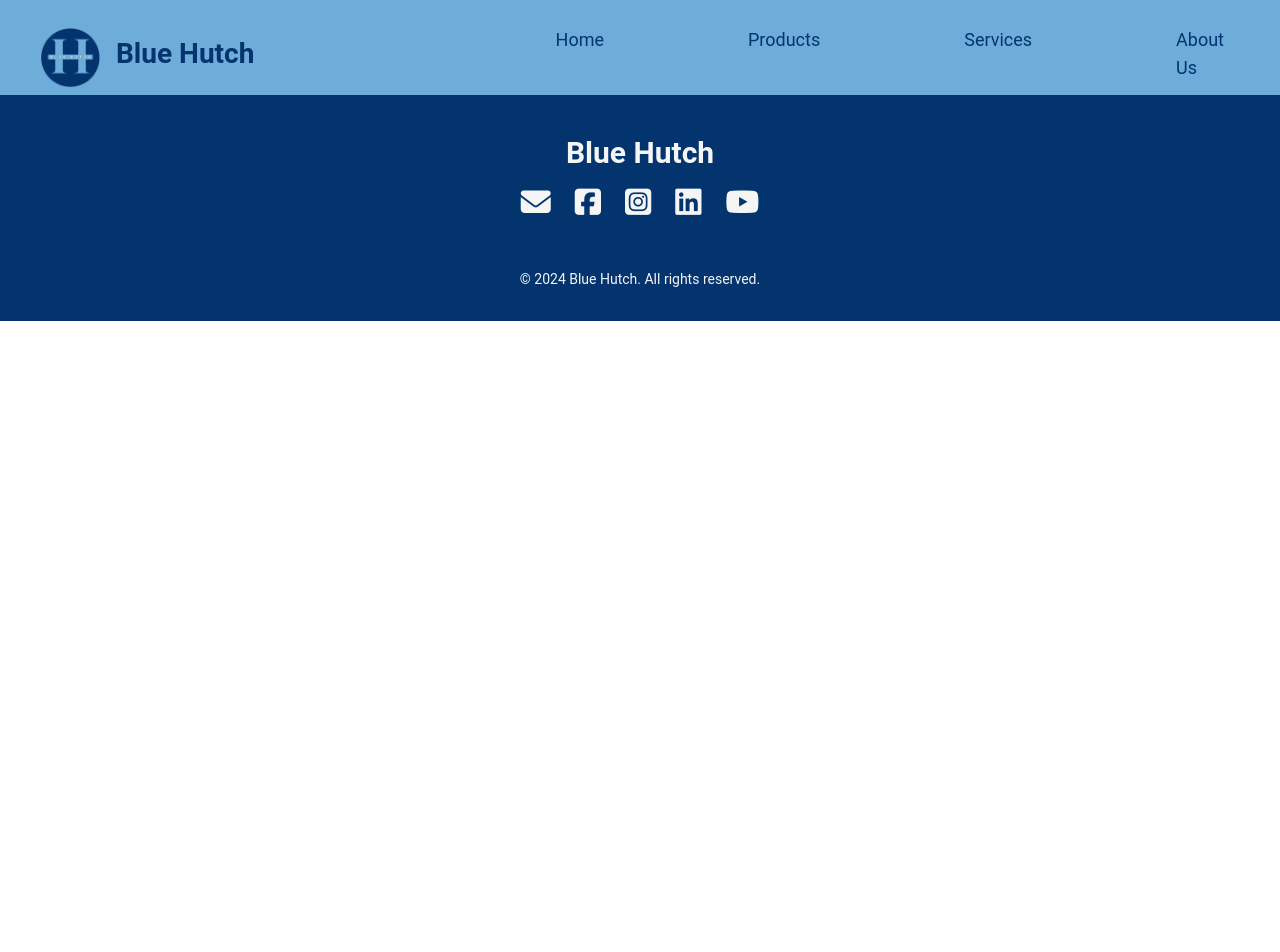
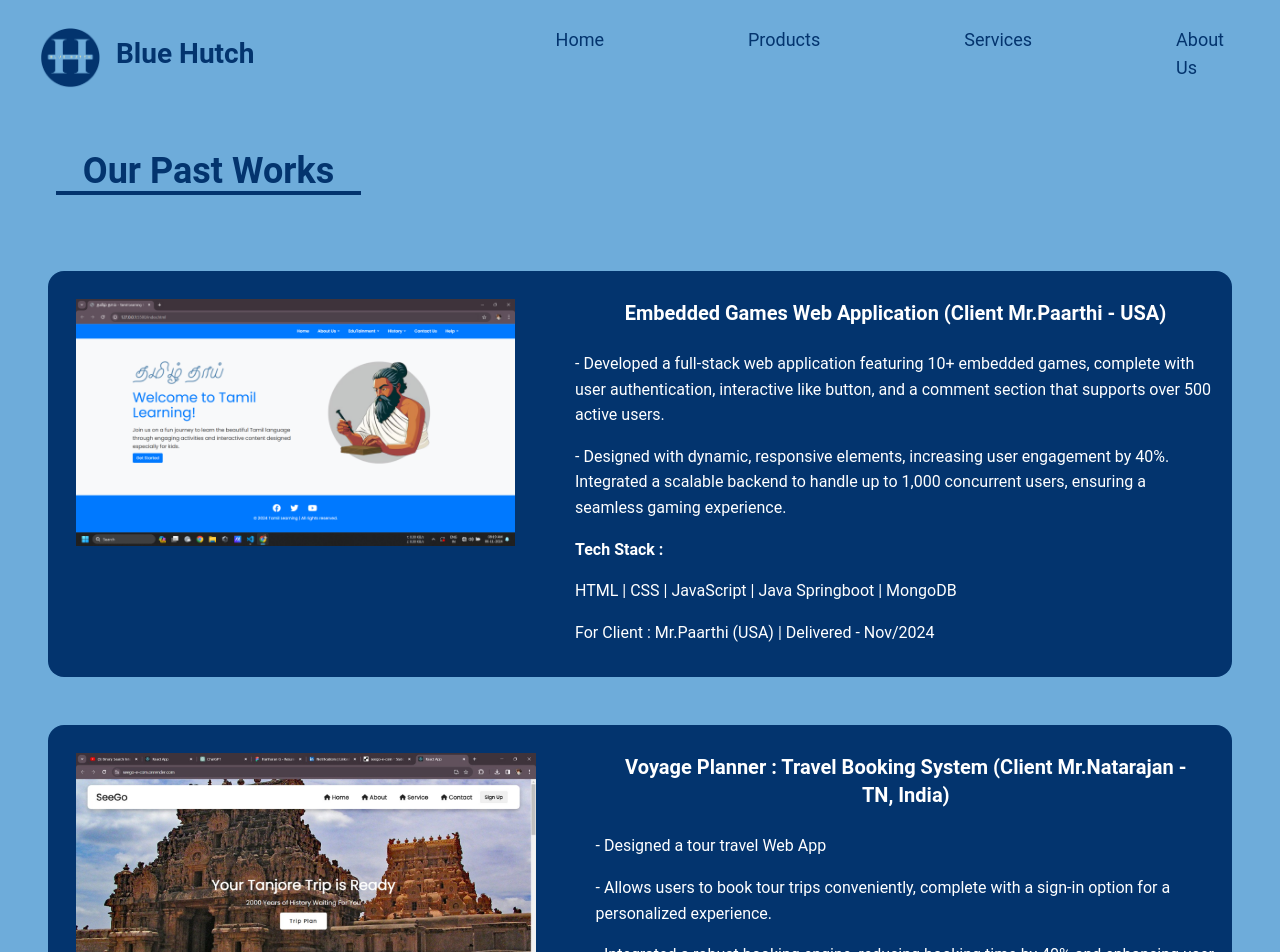
Before and after one commit to Hari-GS/blue-hutch-notice, a React (Vite) app: page /pastworks in a window 1280 px wide. Shown: the top 952 px of the page. Before the commit the page ends 800 px from the top, so only its background shows below. Built offline with nearby package versions, Linux system fonts and the light colour scheme.

Commit message:
Past works page added

```diff
--- a/src/App.jsx
+++ b/src/App.jsx
@@ -6,7 +6,7 @@ import Testimonial from "./components/Testinomial";
 import About from "./pages/About";
 import AboutUs from "./pages/AboutUs.jsx";
 import Hero from "./pages/Hero.jsx";
-// import PastWorks from "./pages/PastWorks.jsx";
+import PastWorks from "./pages/PastWorks.jsx";
 import WebsitesAd from "./pages/WebsitesAd.jsx";
 import { BrowserRouter as Router, Route, Routes } from 'react-router-dom';  // Import necessary Router components
 
@@ -21,7 +21,7 @@ function App() {
           <Route path="/" element={<Hero />} />
           <Route path="/about" element={<AboutUs />} />
           <Route path="/websites" element={<WebsitesAd/>} />
-          {/* <Route path="/pastworks" element={<PastWorks/>}/> */}
+          <Route path="/pastworks" element={<PastWorks/>}/>
         </Routes>
 
         <Footer />
--- a/src/pages/About.jsx
+++ b/src/pages/About.jsx
@@ -28,14 +28,14 @@ const About = () => {
 
 
 
-        {/* Mentoring Box */}
-        <div className="h-[250px] md:w-[280px] mx-4 rounded-[20px] md:mt-0 mt-5 bg-[#03346E] flex items-center flex-col justify-center transform transition-transform duration-300 hover:-translate-y-3">
+        {/* Past Works */}
+        <Link  to="/pastworks" className="cursor-pointer h-[250px] md:w-[280px] mx-4 rounded-[20px] mt-12 bg-[#03346E] hover:bg-[#255e89] flex items-center flex-col justify-center transform transition-transform duration-300 hover:-translate-y-3">
           <FontAwesomeIcon icon={faCheckToSlot} className="text-[100px] text-[#E4E0E1]"/>
           <h5 className="max-w-[300px] mx-auto text-[18px] text-center pt-2 text-[#E4E0E1]">
-            Our Past Works <br />
-            <span className="text-[14px]"> (Will be opened very soon)</span>
+            Our Past Works
           </h5>
-        </div>
+        </Link>
+
         {/* Pre-Built Websites Box */}
         <div className="h-[250px] md:w-[280px] mx-4 rounded-[20px] md:mt-0 mt-5 bg-[#03346E] flex items-center flex-col justify-center transform transition-transform duration-300 hover:-translate-y-3">
           <FontAwesomeIcon icon={faLayerGroup} className="text-[100px] text-[#F5F5F5]"/>
--- /dev/null
+++ b/src/pages/PastWorks.jsx
@@ -0,0 +1,84 @@
+import React from 'react'
+import websiteimg1 from "../assets/tour-website-home-page.jpg";
+import websiteimg2 from "../assets/Em-games-homepage.png"
+
+function PastWorks() {
+
+    const config={
+        projects: [
+            {
+                image: websiteimg2,
+                title:'Embedded Games Web Application (Client Mr.Paarthi - USA)',
+                line1: '- Developed a full-stack web application featuring 10+ embedded games, complete with user authentication, interactive like button, and a comment section that supports over 500 active users. ',
+                line2: '- Designed with dynamic, responsive elements, increasing user engagement by 40%. Integrated a scalable backend to handle up to 1,000 concurrent users, ensuring a seamless gaming experience.',
+                // line3: '- Integrated a robust booking engine, reducing booking time by 40% and enhancing user satisfaction. Optimized the application for scalability, handling up to 10,000 concurrent users.',
+                gitlink:"https://github.com/Hari-GS/e-com.git",
+                gitlinksText:"https://github.com/Hari-GS/e-com.git",
+                gitlink2: "https://github.com/Hari-GS/tour-app-api.git",
+                gitlinksText2 : "https://github.com/Hari-GS/tour-app-api.git",
+                techstack: "HTML | CSS | JavaScript | Java Springboot | MongoDB" ,
+                livelink: "",
+                livelinktext: "",
+                demoVideoText: "",
+                demoVideoLink: "",
+                liveLinkLabel : '',
+                demoLabel : '',
+                demoClicker : '',
+                addInfos : 'Mr.Paarthi (USA) | Delivered - Nov/2024'
+            },
+            {
+                image: websiteimg1,
+                title:'Voyage Planner : Travel Booking System (Client Mr.Natarajan - TN, India)',
+                line1: '- Designed a tour travel Web App',
+                line2: '- Allows users to book tour trips conveniently, complete with a sign-in option for a personalized experience.',
+                line3: '- Integrated a robust booking engine, reducing booking time by 40% and enhancing user satisfaction. Optimized the application for scalability, handling up to 10,000 concurrent users.',
+                gitlink:"https://github.com/Hari-GS/e-com.git",
+                gitlinksText:"https://github.com/Hari-GS/e-com.git",
+                gitlink2: "https://github.com/Hari-GS/tour-app-api.git",
+                gitlinksText2 : "https://github.com/Hari-GS/tour-app-api.git",
+                techstack: "React js | Java Springboot | MongoDB",
+                addInfos : 'Mr.Natarajan - (TN, India) | Delivered - Nov/2024'
+            }
+
+        ]
+    }
+
+    return (
+        <div id='projects' className='flex flex-col md:pt-7 md:pb-28 py-12 md:px-5 px-2 justify-center  text-white bg-[#6EACDA]'>
+            <div className='w-full'>
+                <div className='flex flex-col md:py-7 pt-16 md:px-12 px-24'>
+                    <h1 className='md:text-4xl text-xl md:border-b-4 border-b-2 border-[#03346E] mb-5 md:w-[305px] w-[150px] font-bold text-[#03346E] md:pb-2 pb-0 md:text-left text-center '>Our Past Works</h1>
+                </div>
+            </div>
+            <div className='w-full'>
+                <div className='flex flex-col md:px-10 gap-5'>
+                    {config.projects.map((projects , index) => (
+                        <div key={index} className='rounded-2xl md:px-10 px-3 md:py-5 py-3 flex md:flex-row flex-col gap-5 bg-[#03346E]'>
+                                <div>
+                                <img className='w-full md:w-[1000px] rounded-lg md:p-3' src={projects.image} alt={`${projects.title} image`} />
+                                </div>
+
+                                <div>
+                                    <h1 className="text-center text-xl font-bold pb-3 md:p-3">{projects.title}</h1>
+                                        {/* <div className='flex justify-center'>
+                                            <a className='btn' target='_blank' href={projects.link}>View Project</a>
+                                        </div> */}
+                                    <p>{projects.line1}</p>
+                                    <p>{projects.line2}</p>
+                                    <p>{projects.line3}</p>
+                                    <p className='font-bold'>Tech Stack :</p>
+                                    <p>{projects.techstack}</p>
+
+                                    <p className='font-bold'>{projects.demoLabel}<a className='hover:text-amber-200 font-normal text-[#6EACDA]' target='_blank'  href={projects.demoVideoLink}>{projects.demoClicker}</a></p>
+                                    <p className='font-bold'>{projects.liveLinkLabel}<a className='hover:text-amber-200 font-normal text-[#6EACDA]' target='_blank' href={projects.livelink}>{projects.livelinktext}</a></p>
+                                    <p>For Client : {projects.addInfos}</p>
+                                </div>
+                        </div>
+                    ))}
+                </div>
+            </div>
+        </div>
+    )
+}
+
+export default PastWorks
```
Also changed, not shown: src/assets/Em-games-homepage.png (added), src/assets/tour-website-home-page.jpg (added).
